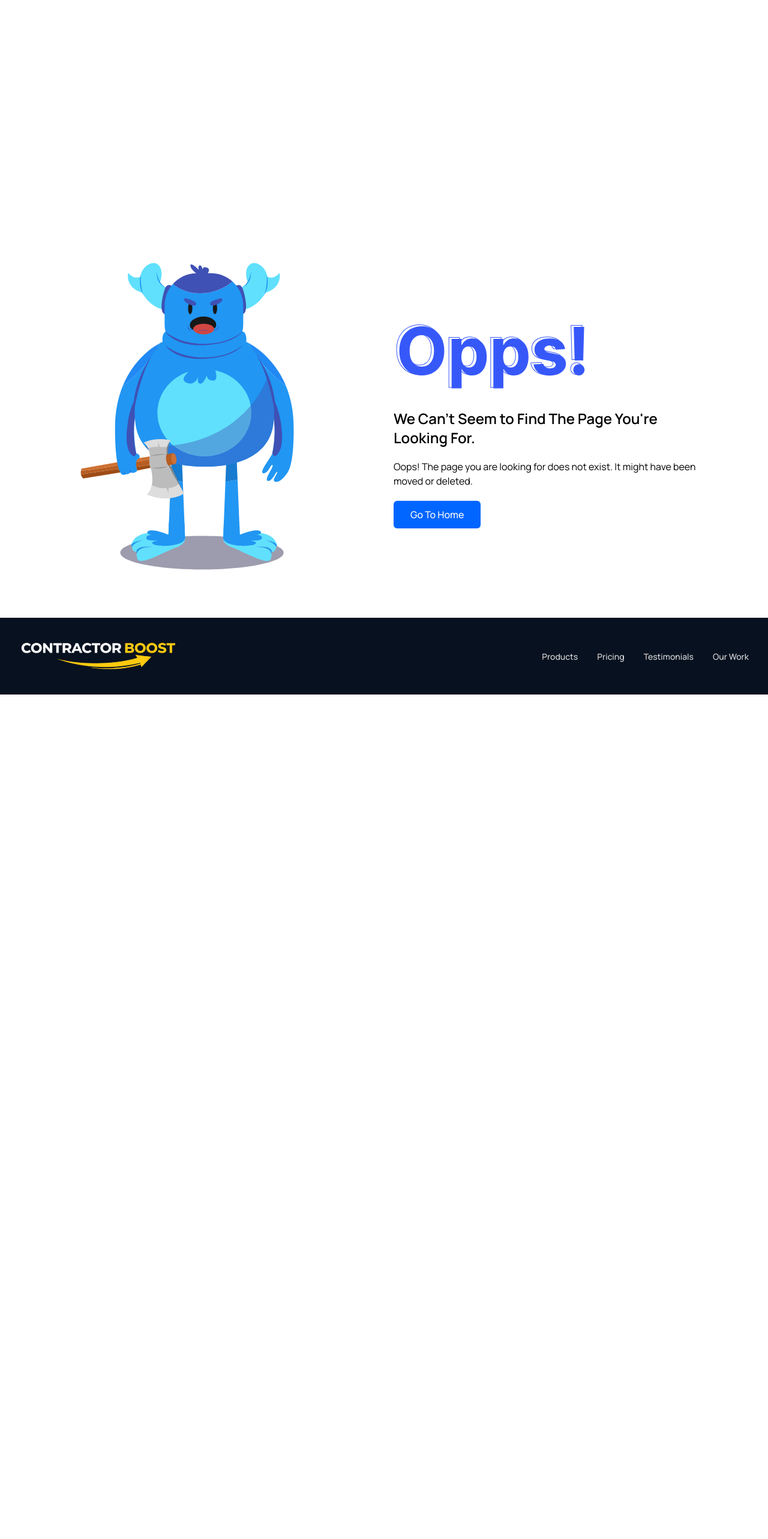
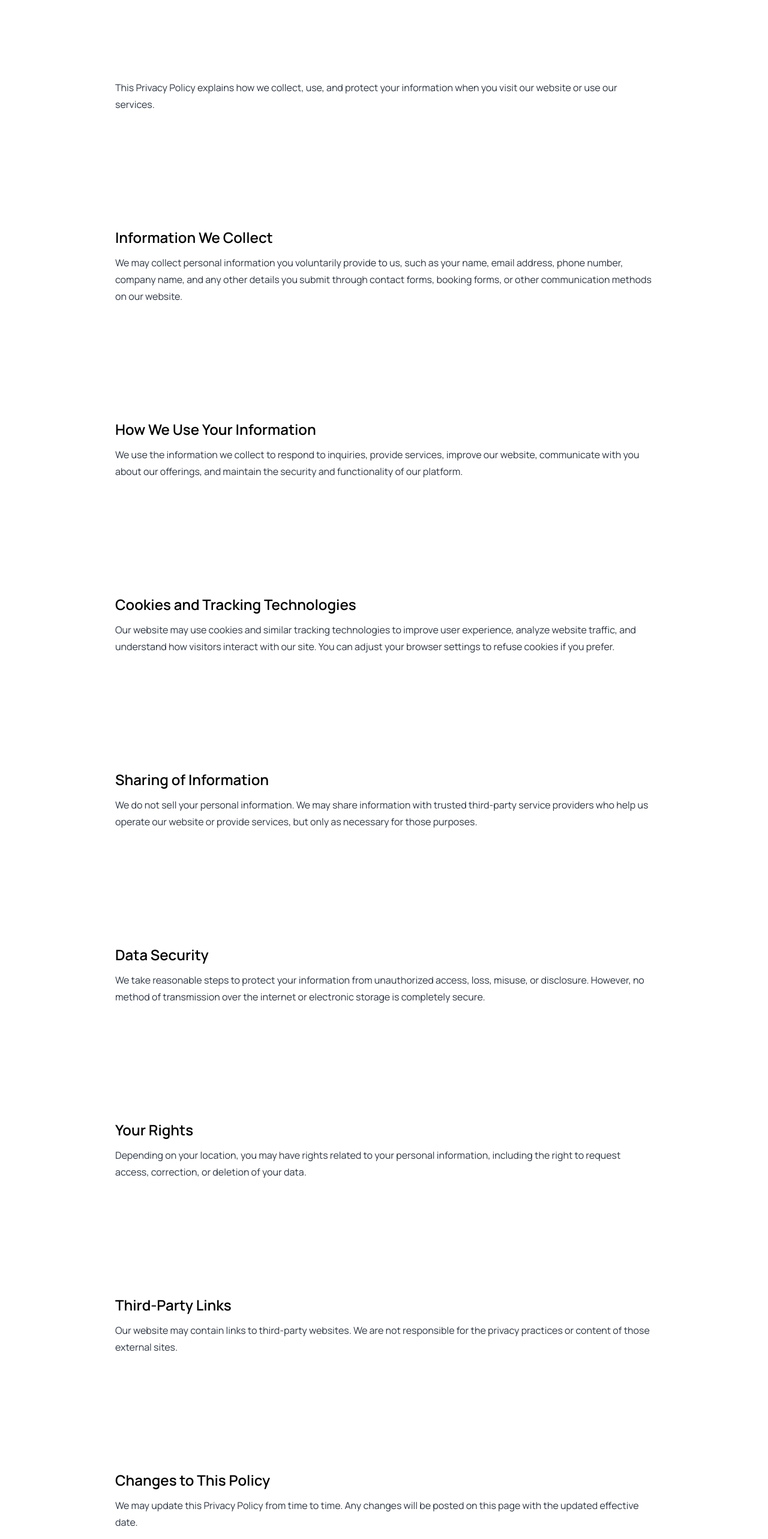
Before and after one commit to JohannesKarasik/ContractorBoost, a Next.js app: page /privacy-policy in a window 1280 px wide. Before the commit this address had no page. Shown: the part 140-2706 px from the top of the page at 60% size. Before the commit the page ends 1298 px from the top, so only its background shows below. Built offline with nearby package versions, Linux system fonts and the light colour scheme.

Commit message:
Initial commit

```diff
--- a/src/app/components/Layout/Footer/index.tsx
+++ b/src/app/components/Layout/Footer/index.tsx
@@ -8,6 +8,7 @@ const footerLinks = [
   { label: 'Pricing', href: '#Pricing' },
   { label: 'Testimonials', href: '#Testimonials' },
   { label: 'Our Work', href: '#OurWork' },
+  { label: 'Privacy Policy', href: '/privacy-policy' },
 ]
 
 const Footer = () => {
--- /dev/null
+++ b/src/app/privacy-policy/page.tsx
@@ -0,0 +1,108 @@
+export default function PrivacyPolicyPage() {
+    return (
+      <main className="min-h-screen bg-white px-6 py-16 text-[#07111f]">
+        <div className="mx-auto max-w-4xl">
+          <h1 className="mb-8 text-4xl font-bold">Privacy Policy</h1>
+
+          <div className="space-y-8 text-base leading-7 text-[#07111f]/85">
+            <section>
+              <p>
+                This Privacy Policy explains how we collect, use, and protect your
+                information when you visit our website or use our services.
+              </p>
+            </section>
+
+            <section>
+              <h2 className="mb-3 text-2xl font-semibold">Information We Collect</h2>
+              <p>
+                We may collect personal information you voluntarily provide to us,
+                such as your name, email address, phone number, company name, and
+                any other details you submit through contact forms, booking forms,
+                or other communication methods on our website.
+              </p>
+            </section>
+
+            <section>
+              <h2 className="mb-3 text-2xl font-semibold">How We Use Your Information</h2>
+              <p>
+                We use the information we collect to respond to inquiries, provide
+                services, improve our website, communicate with you about our
+                offerings, and maintain the security and functionality of our
+                platform.
+              </p>
+            </section>
+
+            <section>
+              <h2 className="mb-3 text-2xl font-semibold">Cookies and Tracking Technologies</h2>
+              <p>
+                Our website may use cookies and similar tracking technologies to
+                improve user experience, analyze website traffic, and understand
+                how visitors interact with our site. You can adjust your browser
+                settings to refuse cookies if you prefer.
+              </p>
+            </section>
+
+            <section>
+              <h2 className="mb-3 text-2xl font-semibold">Sharing of Information</h2>
+              <p>
+                We do not sell your personal information. We may share information
+                with trusted third-party service providers who help us operate our
+                website or provide services, but only as necessary for those
+                purposes.
+              </p>
+            </section>
+
+            <section>
+              <h2 className="mb-3 text-2xl font-semibold">Data Security</h2>
+              <p>
+                We take reasonable steps to protect your information from
+                unauthorized access, loss, misuse, or disclosure. However, no
+                method of transmission over the internet or electronic storage is
+                completely secure.
+              </p>
+            </section>
+
+            <section>
+              <h2 className="mb-3 text-2xl font-semibold">Your Rights</h2>
+              <p>
+                Depending on your location, you may have rights related to your
+                personal information, including the right to request access,
+                correction, or deletion of your data.
+              </p>
+            </section>
+
+            <section>
+              <h2 className="mb-3 text-2xl font-semibold">Third-Party Links</h2>
+              <p>
+                Our website may contain links to third-party websites. We are not
+                responsible for the privacy practices or content of those external
+                sites.
+              </p>
+            </section>
+
+            <section>
+              <h2 className="mb-3 text-2xl font-semibold">Changes to This Policy</h2>
+              <p>
+                We may update this Privacy Policy from time to time. Any changes
+                will be posted on this page with the updated effective date.
+              </p>
+            </section>
+
+            <section>
+              <h2 className="mb-3 text-2xl font-semibold">Contact Us</h2>
+              <p>
+                If you have any questions about this Privacy Policy, you can
+                contact us through the contact information provided on our website.
+              </p>
+            </section>
+
+            <section>
+              <p className="text-sm text-[#07111f]/60">
+                Effective Date: April 7, 2026
+              </p>
+            </section>
+          </div>
+        </div>
+      </main>
+    )
+  }
```
